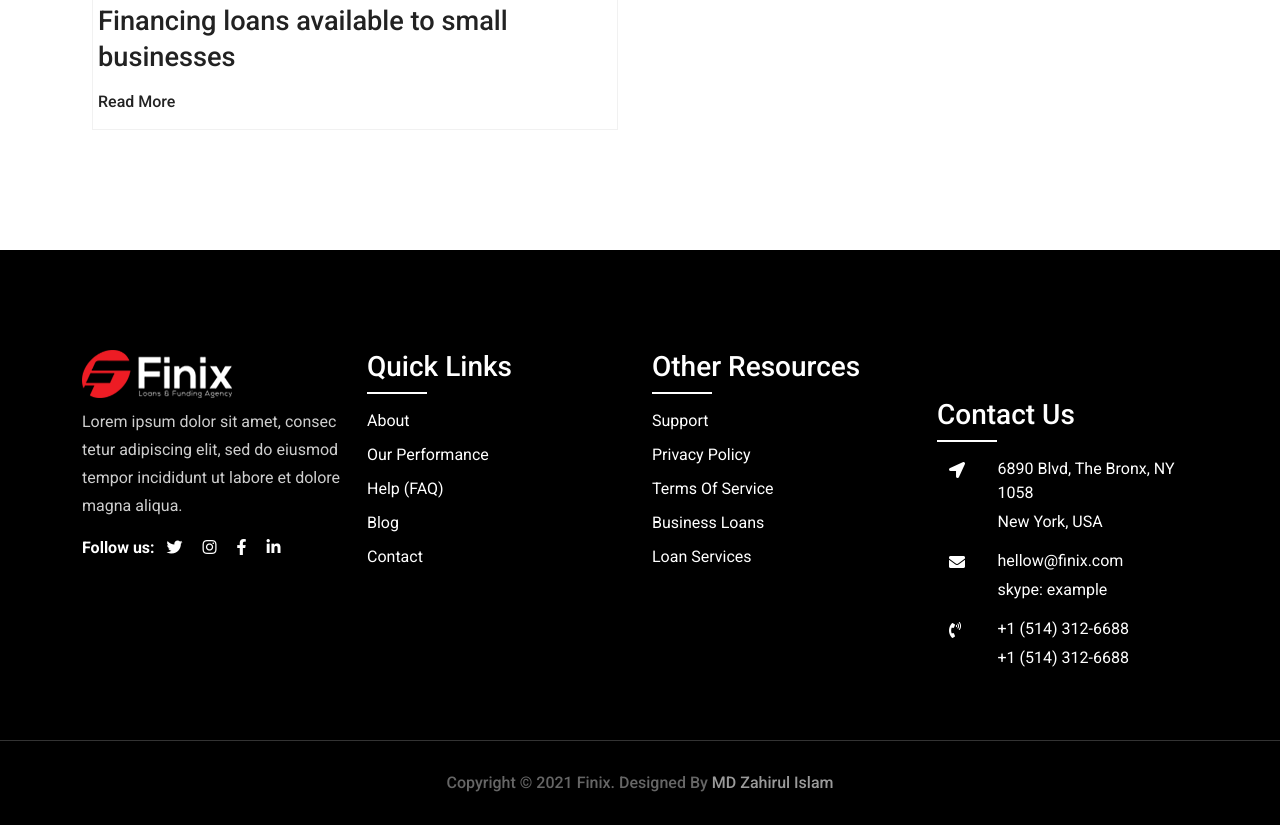
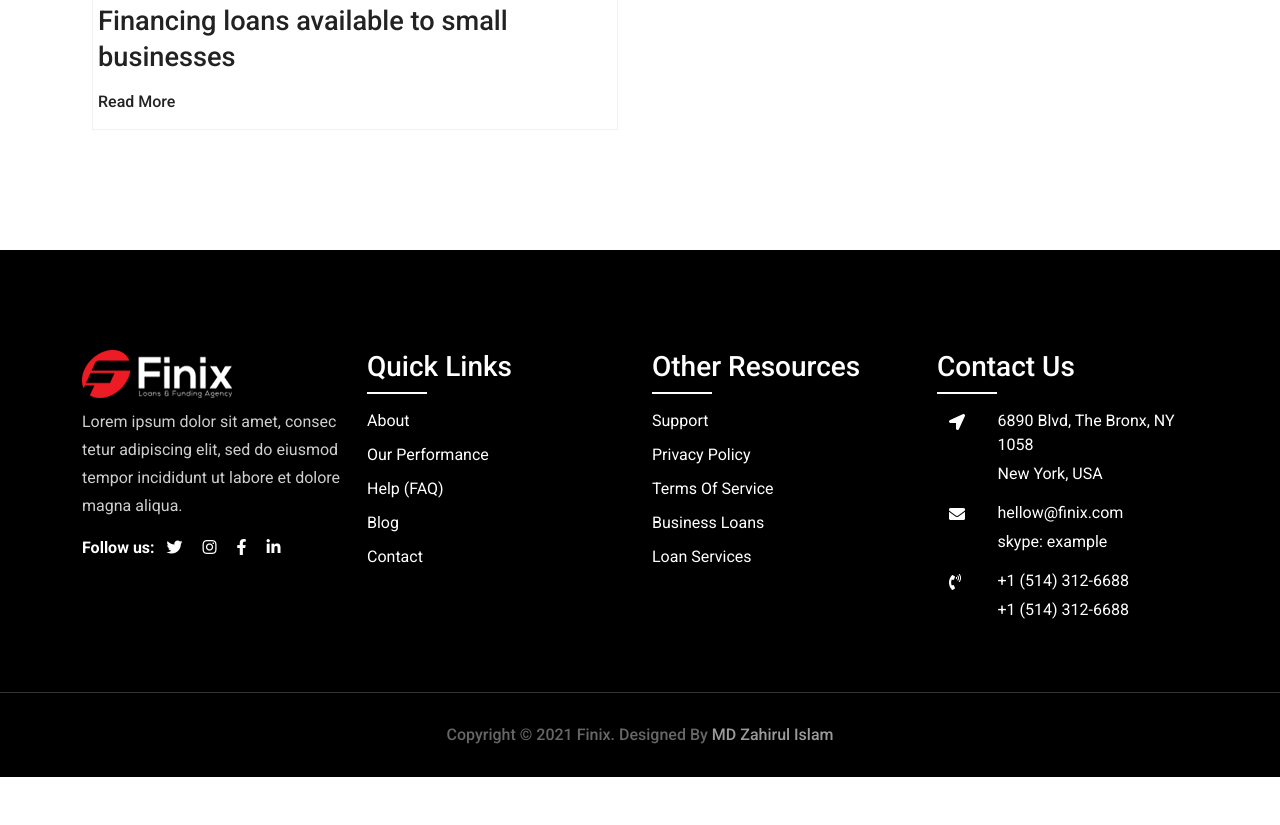
Before and after one commit to developer-zahir/class-36-video-assignment-, a plain HTML site: page index.html in a window 1280 px wide. Shown: the part 9899-10724 px from the top of the page. After the commit the page ends 10676 px from the top, so only its background shows below. Drawn offline with nearby package versions, Linux system fonts and the light colour scheme; files whose address does not match are found by name.

Commit message:
Update index.html

```diff
--- a/index.html
+++ b/index.html
@@ -1023,7 +1023,7 @@
                         </div>
                     </div>
                 </div>
-                <div class="col-lg-3 col-md-4 col-sm-12 mt-sm-5">
+                <div class="col-lg-3 col-md-4 col-sm-12">
                     <div class="item_fore">
                         <div class="title">
                             <h3>Contact Us</h3>
```
